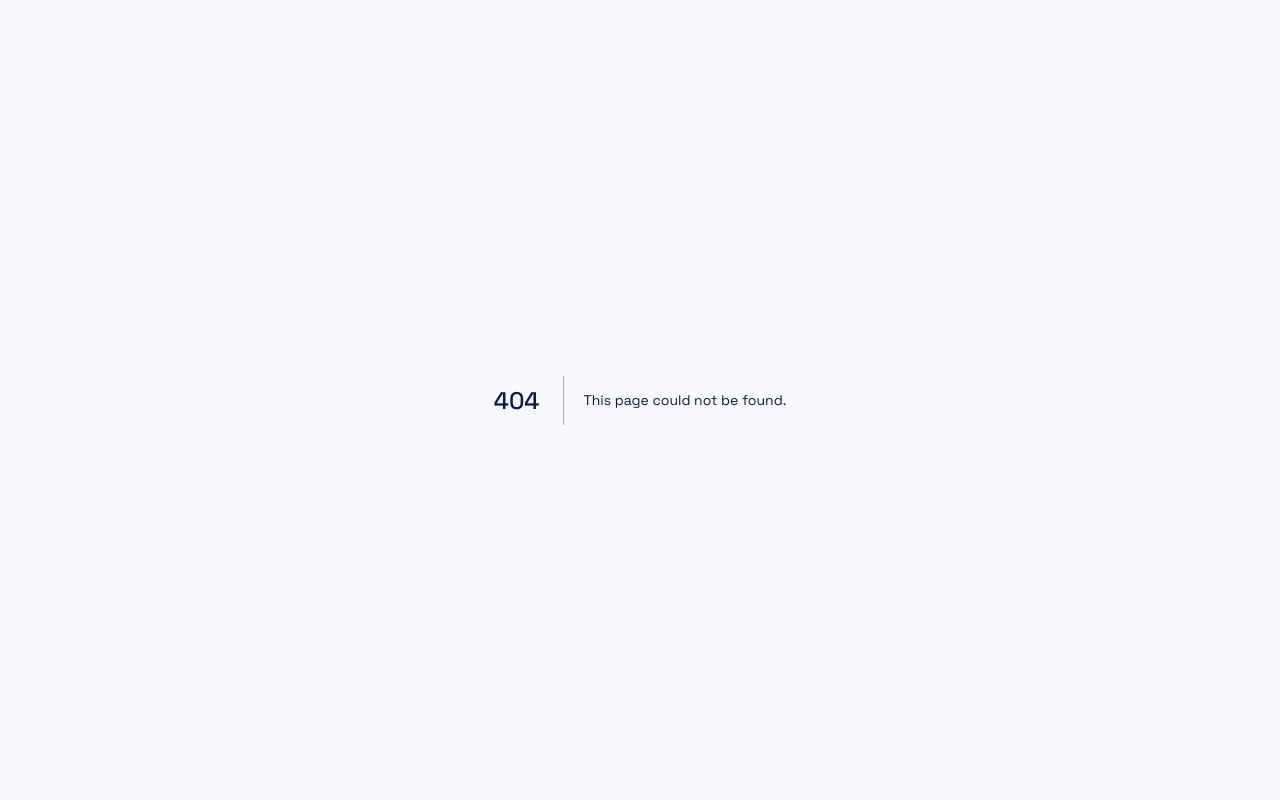
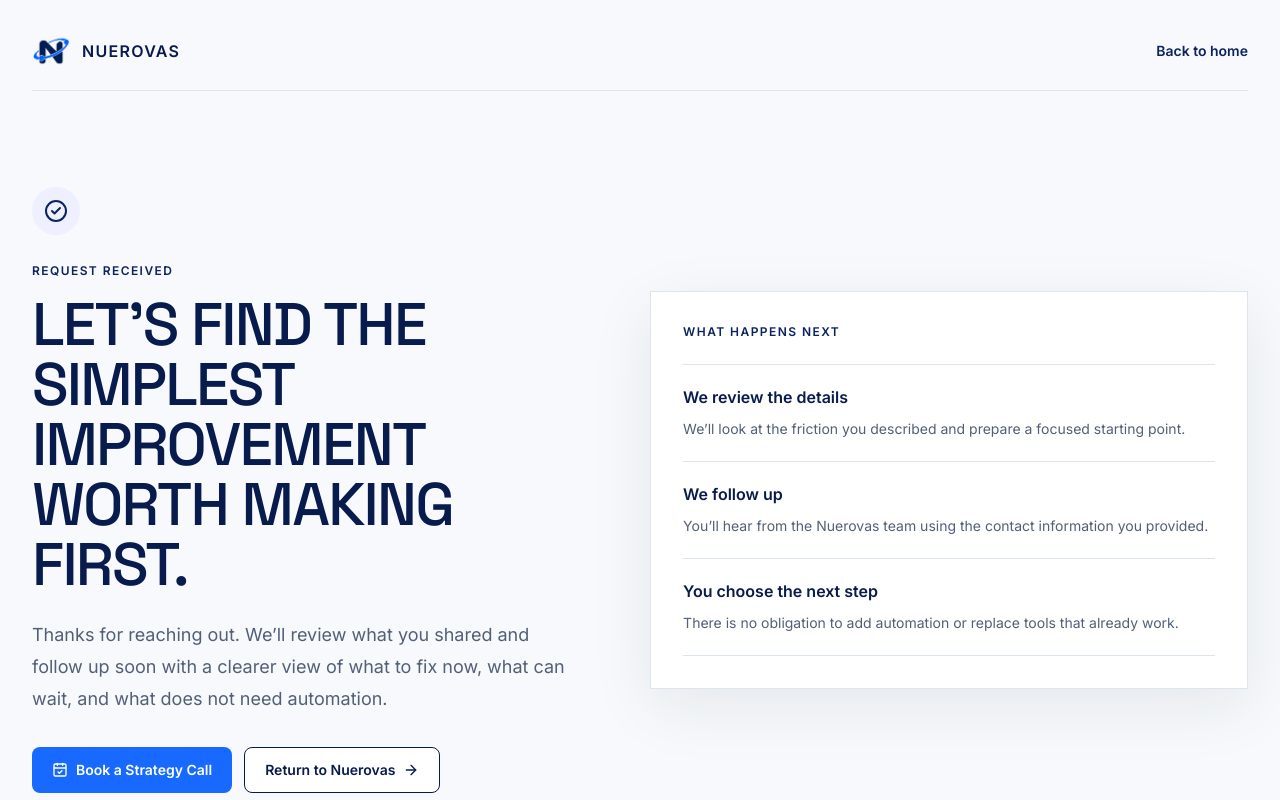
Before and after one commit to bryanzevada/Nuerovas, a Next.js app: page /thank-you in a window 1280 px wide. Before the commit this address had no page. Shown: the top 800 px of the page. Built offline with nearby package versions, Linux system fonts and the light colour scheme.

Commit message:
Add Nuerovas lead operations and thank-you flow

```diff
--- a/app/page.tsx
+++ b/app/page.tsx
@@ -613,7 +613,7 @@ function Footer() {
       <div className="section-shell flex flex-col gap-8">
         <div className="flex flex-col justify-between gap-7 sm:flex-row sm:items-start">
           <div className="flex items-center gap-3">
-            <Image src="/brand/nuerovas-orbit-mark.png" width={34} height={34} alt="" className="bg-white" />
+            <Image src="/brand/nuerovas-logo.png" width={34} height={34} alt="Nuerovas" className="object-contain" />
             <div><p className="font-semibold uppercase tracking-[0.08em]">Nuerovas</p><p className="mt-0.5 text-xs text-white/55">Websites and practical automation</p></div>
           </div>
           <nav aria-label="Footer navigation" className="flex flex-wrap gap-x-6 gap-y-3 text-sm text-white/68">
@@ -628,7 +628,7 @@ function Footer() {
           <div className="flex gap-5"><Link href="/privacy">Privacy</Link><Link href="/terms">Terms</Link></div>
         </div>
         <div className="flex items-end gap-4 overflow-hidden border-t border-white/12 pt-8">
-          <Image src="/brand/nuerovas-orbit-mark.png" width={76} height={76} alt="" className="mb-1 hidden bg-white sm:block" />
+          <Image src="/brand/nuerovas-logo.png" width={76} height={76} alt="Nuerovas" className="mb-1 hidden object-contain sm:block" />
           <p className="text-5xl font-medium uppercase leading-none tracking-[-0.04em] text-white sm:text-7xl lg:text-9xl">Nuerovas</p>
         </div>
       </div>
--- /dev/null
+++ b/app/thank-you/page.tsx
@@ -0,0 +1,80 @@
+import Image from "next/image";
+import Link from "next/link";
+import { ArrowRight, CalendarCheck, CircleCheck } from "lucide-react";
+import { siteConfig } from "@/lib/site-config";
+
+export const metadata = {
+  title: "Request received | Nuerovas",
+  description: "Your Nuerovas workflow review request has been received.",
+  robots: {
+    index: false,
+    follow: false,
+  },
+};
+
+export default function ThankYouPage() {
+  return (
+    <main className="min-h-screen bg-paper text-ink">
+      <div className="section-shell flex min-h-screen flex-col py-6 sm:py-8">
+        <header className="flex items-center justify-between border-b border-line pb-5">
+          <Link href="/" className="flex items-center gap-3" aria-label="Nuerovas home">
+            <Image src="/brand/nuerovas-logo.png" width={38} height={38} alt="Nuerovas" className="object-contain" />
+            <span className="font-semibold uppercase tracking-[0.08em]">Nuerovas</span>
+          </Link>
+          <Link href="/" className="text-sm font-semibold text-blue-deep hover:text-ink">
+            Back to home
+          </Link>
+        </header>
+
+        <section className="flex flex-1 items-center py-16 sm:py-24">
+          <div className="grid w-full gap-10 lg:grid-cols-[0.9fr_1fr] lg:items-center lg:gap-20">
+            <div>
+              <div className="grid h-12 w-12 place-items-center rounded-full bg-blue-soft text-blue-deep">
+                <CircleCheck aria-hidden className="h-6 w-6" />
+              </div>
+              <p className="eyebrow mt-7">Request received</p>
+              <h1 className="mt-4 max-w-xl text-4xl font-medium uppercase leading-[1.02] tracking-[-0.03em] text-ink sm:text-6xl">
+                Let’s find the simplest improvement worth making first.
+              </h1>
+              <p className="mt-6 max-w-xl text-base leading-7 text-muted sm:text-lg sm:leading-8">
+                Thanks for reaching out. We’ll review what you shared and follow up soon with a clearer view of what to fix now, what can wait, and what does not need automation.
+              </p>
+              <div className="mt-8 flex flex-col gap-3 sm:flex-row">
+                <Link href={siteConfig.bookingUrl} className="button-primary">
+                  <CalendarCheck aria-hidden className="h-4 w-4" />
+                  Book a Strategy Call
+                </Link>
+                <Link href="/" className="button-secondary">
+                  Return to Nuerovas
+                  <ArrowRight aria-hidden className="h-4 w-4" />
+                </Link>
+              </div>
+            </div>
+
+            <aside className="border border-line bg-white p-6 shadow-soft sm:p-8">
+              <p className="text-xs font-semibold uppercase tracking-[0.12em] text-blue-deep">What happens next</p>
+              <div className="mt-6 divide-y divide-line border-y border-line">
+                <div className="py-5">
+                  <p className="font-semibold text-ink">We review the details</p>
+                  <p className="mt-2 text-sm leading-6 text-muted">We’ll look at the friction you described and prepare a focused starting point.</p>
+                </div>
+                <div className="py-5">
+                  <p className="font-semibold text-ink">We follow up</p>
+                  <p className="mt-2 text-sm leading-6 text-muted">You’ll hear from the Nuerovas team using the contact information you provided.</p>
+                </div>
+                <div className="py-5">
+                  <p className="font-semibold text-ink">You choose the next step</p>
+                  <p className="mt-2 text-sm leading-6 text-muted">There is no obligation to add automation or replace tools that already work.</p>
+                </div>
+              </div>
+            </aside>
+          </div>
+        </section>
+
+        <footer className="border-t border-line pt-5 text-xs text-muted">
+          © {new Date().getFullYear()} Nuerovas. Websites and practical automation.
+        </footer>
+      </div>
+    </main>
+  );
+}
--- a/components/crm-carousel.tsx
+++ b/components/crm-carousel.tsx
@@ -3,7 +3,7 @@ import Image from "next/image";
 type Crm = { name: string; logo?: string; alt?: string; wordmark?: string };
 
 const crms: Crm[] = [
-  { name: "Nuerovas workspace", logo: "/brand/nuerovas-orbit-mark.png", alt: "Nuerovas" },
+  { name: "Nuerovas workspace", logo: "/brand/nuerovas-logo.png", alt: "Nuerovas" },
   { name: "HubSpot", logo: "/brand/crm/hubspot.svg", alt: "HubSpot" },
   { name: "Salesforce", wordmark: "salesforce" },
   { name: "Zoho CRM", logo: "/brand/crm/zoho.svg", alt: "Zoho" },
--- a/components/header.tsx
+++ b/components/header.tsx
@@ -18,7 +18,9 @@ export function Header() {
         className="section-shell flex min-h-16 items-center justify-between gap-4"
       >
         <Link href="#" className="flex items-center gap-2.5" onClick={closeMenu} aria-label="Nuerovas home">
-          <Image src="/brand/nuerovas-orbit-mark.png" width={38} height={38} alt="" priority className="rounded-full bg-white ring-1 ring-white/20" />
+          <span className="grid h-11 w-11 place-items-center rounded-xl bg-white p-1.5 shadow-sm ring-1 ring-white/25">
+            <Image src="/brand/nuerovas-logo.png" width={38} height={38} alt="Nuerovas" priority className="h-full w-full object-contain" />
+          </span>
           <span className="text-base font-semibold uppercase tracking-[0.08em] text-white">{siteConfig.name}</span>
         </Link>
 
```
Also changed, not shown: public/brand/nuerovas-logo.png (added), 1 other file (tests, documents, lock files or other folders).
